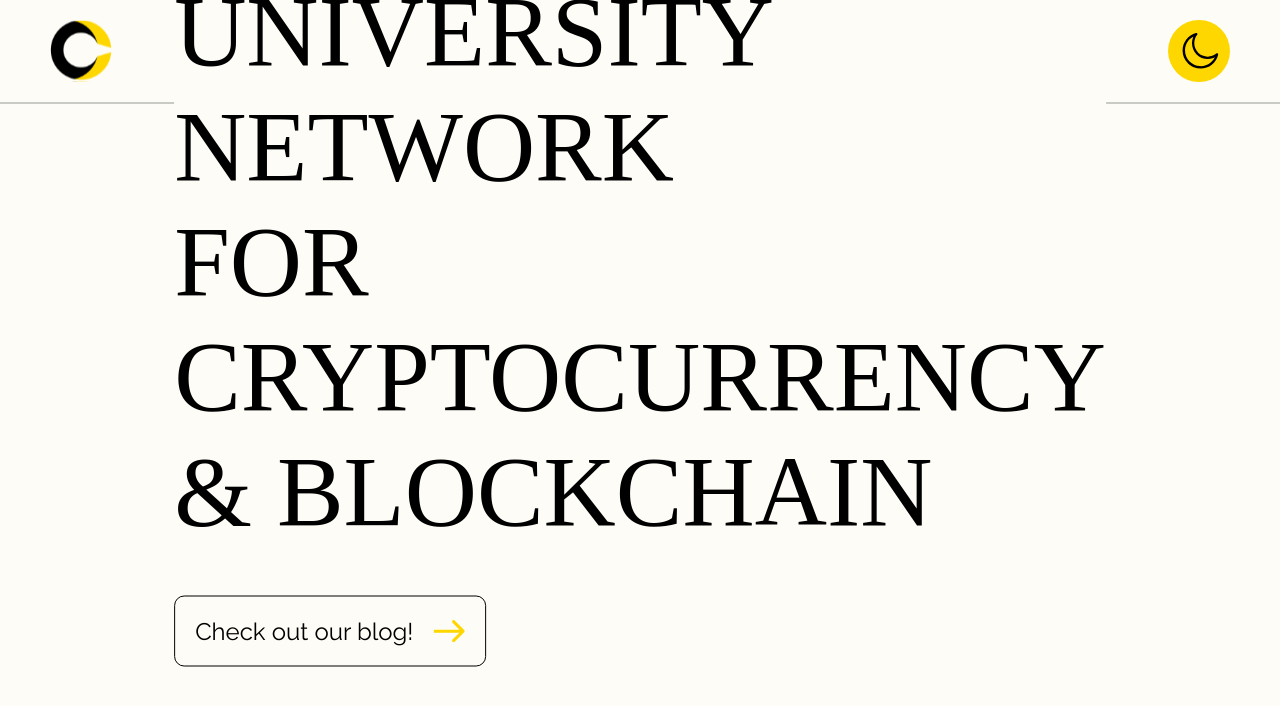
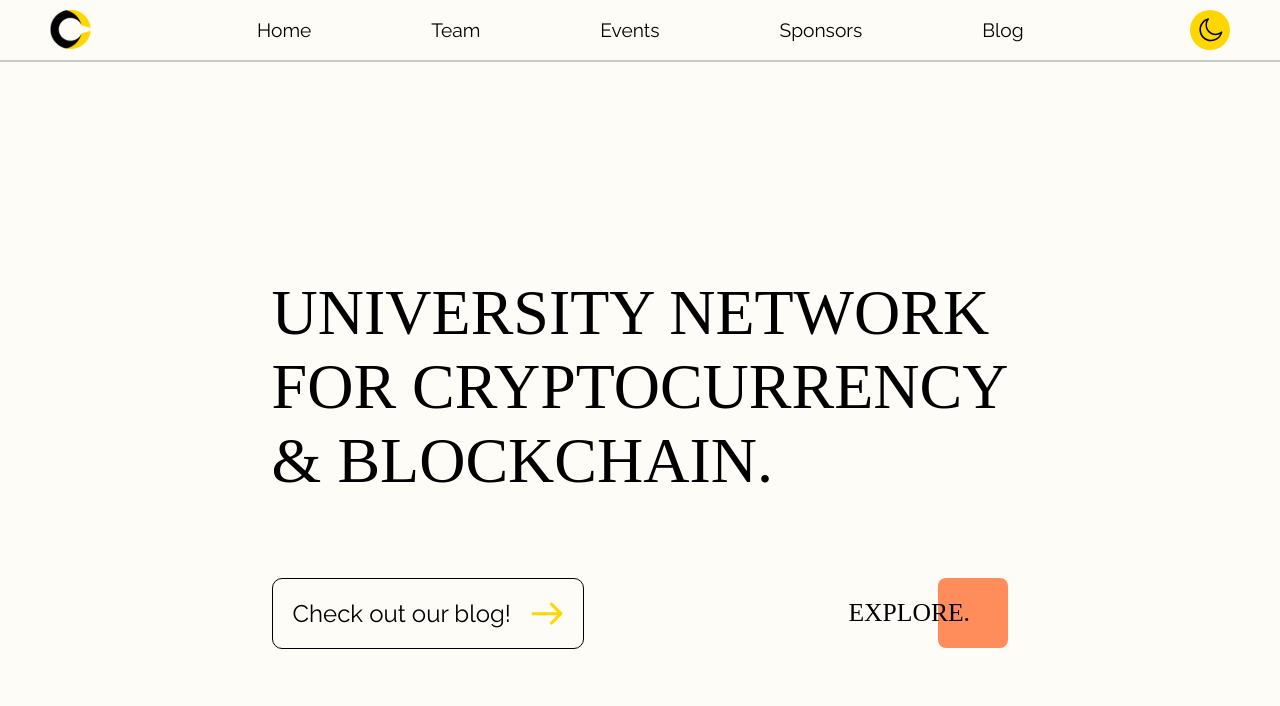
Before and after one commit to UNCB-UNSW/uncb-website, a React (Create React App) app: page / in a window 1280 px wide. Shown: the top 706 px of the page. Built offline with nearby package versions, Linux system fonts and the light colour scheme; a web font is replaced by a local one.

Commit message:
add landing page for desktops

```diff
--- a/src/components/Navbar.js
+++ b/src/components/Navbar.js
@@ -6,7 +6,7 @@ import { Link } from "react-router-dom";
 const NavbarWrapper = styled.div`
     display: flex;
     justify-content: space-between;
-    padding: 20px 50px 20px 50px;
+    padding: 10px 50px 10px 50px;
     border-bottom: 2px solid #cacac5;
 `
 
@@ -18,13 +18,18 @@ const LinkWrapper = styled.ul`
 const LinkItems = styled(Link)`
     color: black;
     text-decoration: none;
+    font-size: 1.5vw;
     margin: 0 60px 0 60px;
+`
+
+const Img = styled.img`
+    height: 40px;
 `
 
 const Navbar = () => {
     return (
         <NavbarWrapper>
-            <img src={Logo} alt="logo" draggable="false"/>
+            <Img src={Logo} alt="logo" draggable="false"/>
             <LinkWrapper>
                 <LinkItems to="/">Home</LinkItems>
                 <LinkItems to="/team">Team</LinkItems>
@@ -32,7 +37,7 @@ const Navbar = () => {
                 <LinkItems to="/sponsors">Sponsors</LinkItems>
                 <LinkItems to="/blog">Blog</LinkItems>
             </LinkWrapper>
-            <img src={Moon} alt="darkMode" draggable="false"/>
+            <Img src={Moon} alt="darkMode" draggable="false"/>
         </NavbarWrapper>
     )
 }
--- a/src/pages/Home/LandingPage.js
+++ b/src/pages/Home/LandingPage.js
@@ -1,3 +1,4 @@
+import Navbar from '../../components/Navbar'
 import styled from 'styled-components'
 import { Link } from "react-router-dom";
 import ArrowImg from '../../assets/arrow.svg'
@@ -7,15 +8,22 @@ const LandingWrapper = styled.section`
 `
 
 const MainWrapper = styled.div`
-    position: absolute;
-    top: 40%;
-    left: 50%;
-    -ms-transform: translate(-50%, -50%);
-    transform: translate(-50%, -50%);
+    height: 100%;
+    display: flex;
+    justify-content: center;
+    align-items: center;
+`
 
+const TextWrapper = styled.div`
     text-transform: uppercase;
     font-family: GothicBlack;
-    font-size: 100px;
+    font-size: 5vw;
+`
+
+const BottomWrapper = styled.div`
+    margin-top: 10vh;
+    display: flex;
+    justify-content: space-between;
 `
 
 const Button = styled(Link)`
@@ -35,14 +43,57 @@ const Button = styled(Link)`
 const Arrow = styled.img`
     margin-left: 20px;
 `
+
+const ExploreWrapper = styled.a`
+    position: relative;
+    display: flex;
+    align-items: center;
+    cursor: pointer;
+`
+
+const ExploreText = styled.div`
+    position: relative;
+    z-index: 9;
+    background: none;
+    text-transform: uppercase;
+    font-family: GothicBlack;
+    margin-right: 3vw;
+    font-size: 2vw;
+`
+
+const Box = styled.div`
+    width: 70px;
+    height: 70px;
+    border-radius: 8px;
+    background-color: #FF8C5B;
+
+    position: absolute;
+    top: 0;
+    right: 0;
+`
+
 const LandingPage = () => {
     return (
         <LandingWrapper>
+            <Navbar/>
             <MainWrapper>
-                University Network <br/>
-                For Cryptocurrency <br/>
-                & Blockchain <br/>
-                <Button to="/blog">Check out our blog! <Arrow src={ArrowImg} alt="arrow"/></Button>
+                <div>
+                    <TextWrapper>
+                        University Network<br/>
+                        For Cryptocurrency<br/>
+                        & Blockchain.<br/>
+                    </TextWrapper>
+
+                    <BottomWrapper>
+                        <Button to="/blog">Check out our blog! <Arrow src={ArrowImg} alt="arrow"/></Button>
+                        <ExploreWrapper>
+                            <ExploreText>
+                                Explore.
+                            </ExploreText>
+                            <Box/>
+                        </ExploreWrapper>
+                    </BottomWrapper>
+                </div>
             </MainWrapper>
         </LandingWrapper>
     )
--- a/src/pages/Home/index.js
+++ b/src/pages/Home/index.js
@@ -1,10 +1,8 @@
-import Navbar from '../../components/Navbar'
 import LandingPage from './LandingPage'
 
 const Home = () => {
     return (
         <div>
-            <Navbar/>
             <LandingPage/>
         </div>
     )
```
